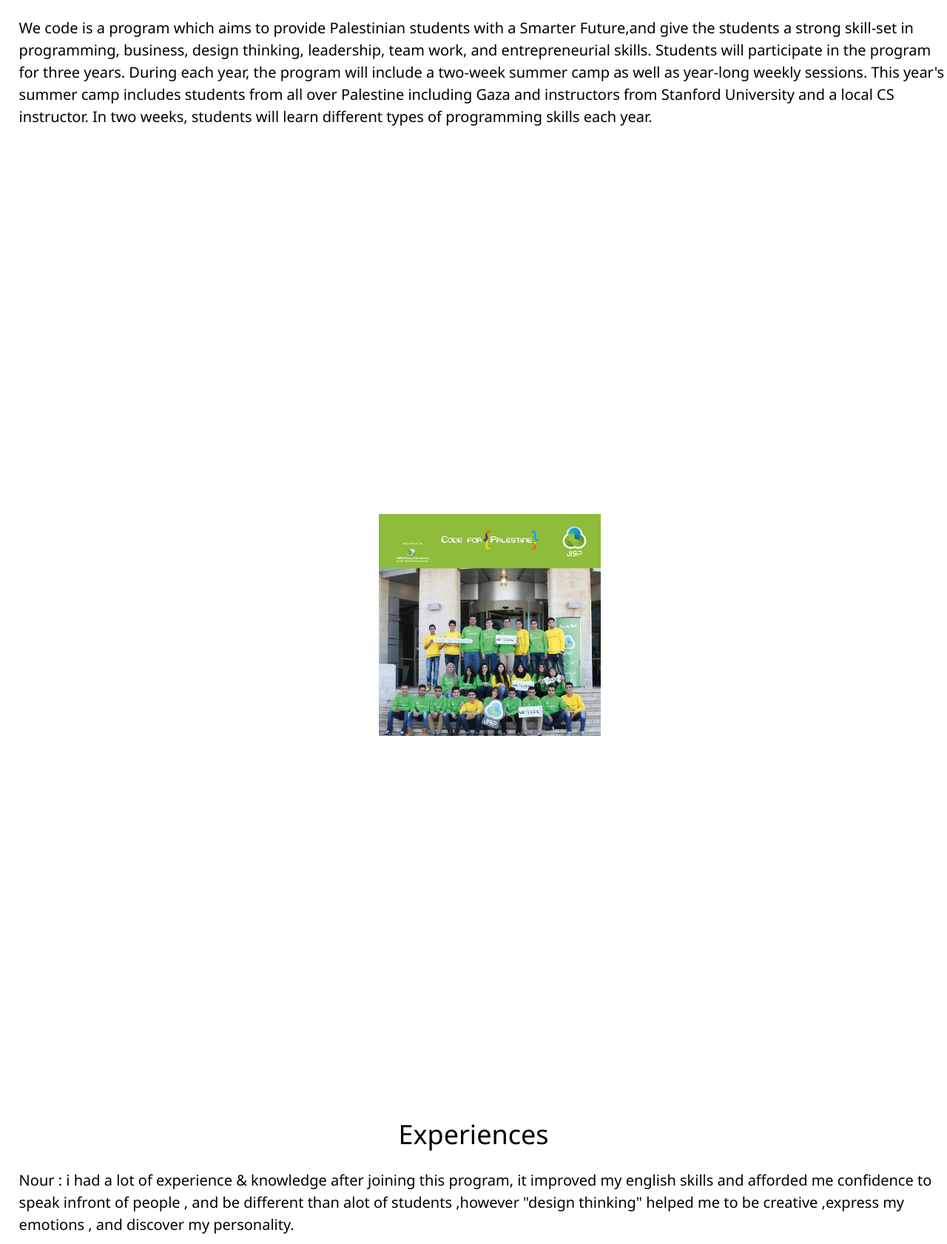
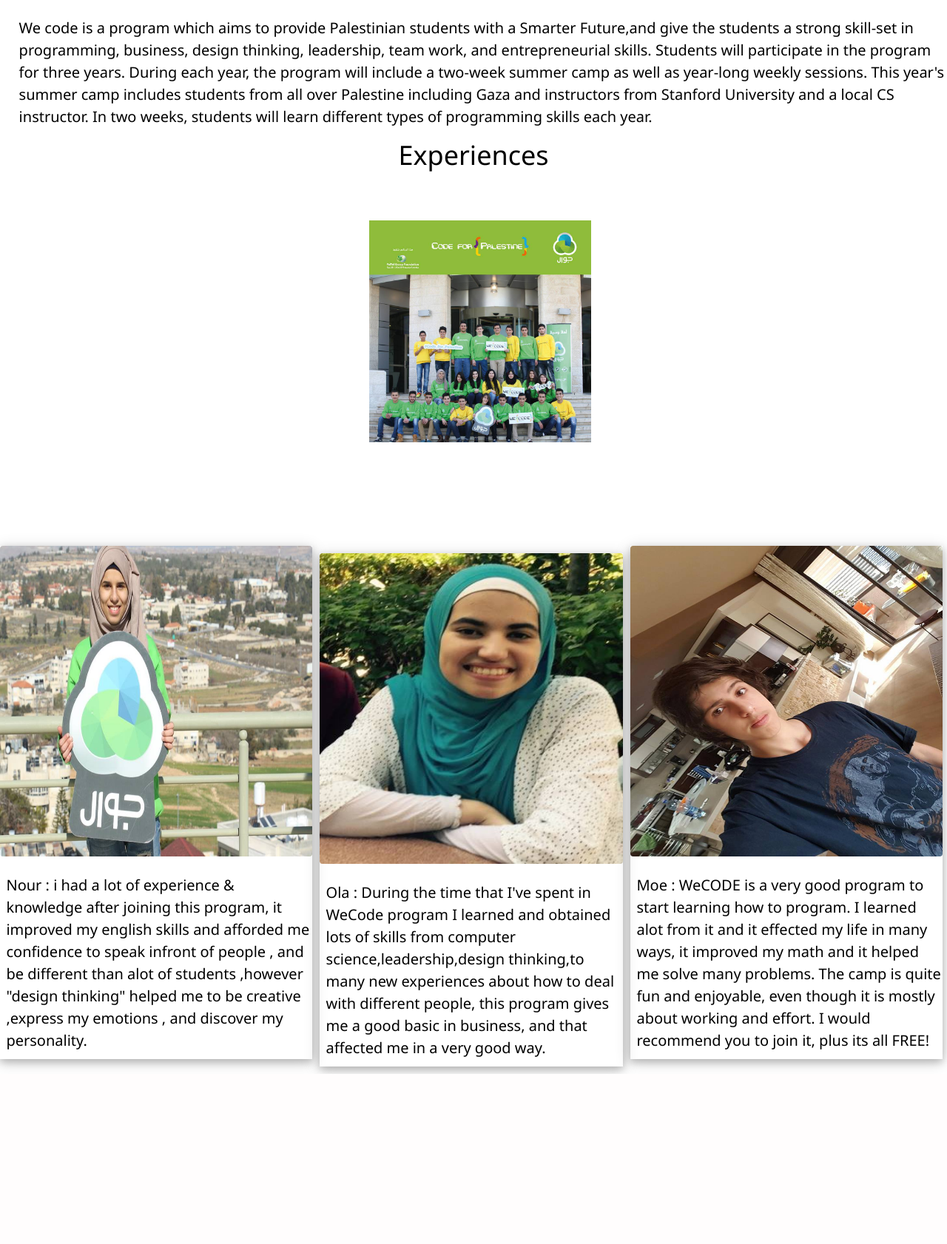
Before and after one commit to MoeAssaf/chillipeppers, a Flask app: page /wecode in a window 1280 px wide. Shown: the part 194-1876 px from the top of the page at 74% size. After the commit the page ends 1646 px from the top, so only its background shows below. Run offline with Flask 2, Linux system fonts and the light colour scheme.

Commit message:
fixedalot of shit

```diff
--- a/app.py
+++ b/app.py
@@ -1,7 +1,7 @@
 from flask import Flask, render_template, request, redirect, url_for, session
 import dataset
 import os
-
+from time import *
 app = Flask(__name__)
 # TODO: connect your database here
 db=dataset.connect("postgres://fbeumtjfoswdzj:77858ede1315dab822e19dad2a8f5979e76c454512737d9598332c145f8ec4ed@ec2-50-19-89-124.compute-1.amazonaws.com:5432/d9kl1is1chajdc")
@@ -50,8 +50,10 @@ def register():
 		lastname = form["Last name"]
 		username = form["User name"]
 		country = form["Country"]
+		gender=form["gender"]
+		personalwebsite= form["personalwebsite"]
 		contactsTable = db["Contacts"]
-		entry = {"email":email, "password":password, "firstname":firstname, "lastname":lastname, "username":username, "country":country}
+		entry = {"email":email, "password":password, "firstname":firstname, "lastname":lastname, "username":username, "country":country,"gender":gender,"personalwebsite":personalwebsite}
 		#students names to check
 		if len(list(contactsTable.find(username = username))) == 0:
 			contactsTable.insert(entry)
@@ -84,7 +86,8 @@ def feed():
 			form = request.form
 			post=form["post"]
 			contactsTable = db["Contacts"]
-			entry={"username":c_user,"post":post}
+			time = strftime("%Y-%m-%d %H:%M:%S",localtime())
+			entry={"username":c_user,"post":post,"time":time}
 			posts=list(feed.all())[::-1]
 
 			print(c_user)
--- a/templates/feed.html
+++ b/templates/feed.html
@@ -30,6 +30,7 @@
 
     <div class="w3-container">
       <p>{{person.post}}</p>
+      <p style="float:bottom;">{{person.time}}</p>
     </div>
 </div>
 <br>
--- a/templates/index.html
+++ b/templates/index.html
@@ -19,7 +19,7 @@
     <a href="/home" class="w3-bar-item w3-button w3-padding-large w3-hover-red">HOME</a>
     <a href="/list" class="w3-bar-item w3-button w3-padding-large w3-hide-small w3-hover-red">LIST</a>
 <!--     <a href="#tour" class="w3-bar-item w3-button w3-padding-large w3-hide-small">TOUR</a> -->
-    <a href="/home" class="w3-bar-item w3-button w3-padding-large w3-hide-small w3-hover-red">FEED</a>
+    <a href="/feed" class="w3-bar-item w3-button w3-padding-large w3-hide-small w3-hover-red">FEED</a>
     <div class="w3-dropdown-hover w3-hide-small">
     	<a href="/wecode">
       <button class="w3-padding-large w3-button w3-hover-red" title="Wecode">WeCODE &#8628;</button>     </a>
--- a/templates/list.html
+++ b/templates/list.html
@@ -11,8 +11,10 @@
 
     <div class="w3-container w3-center">
       <h3>{{person.firstname}} {{person.lastname}}</h3>
-      <img src="../static/images/chilli.png" alt="Avatar" style="width:80%">
-      <h5>{{person.username}}</h5>
+      <img src="../static/images/chilli.png" alt="Avatar" style="width:55%">
+      <br><br>
+      <h5>{{person.country}}</h5>
+      <h5><a href="{{person.personalwebsite}}">Personal website</a></h5>
      </div>
  </div>
 
--- a/templates/wecode.html
+++ b/templates/wecode.html
@@ -1,7 +1,6 @@
 {% extends "index.html" %}
 
 {% block body %}
-
 	<br> <br> <br>
 	<center><h1>General</h1></center>
 	<font size="16">
@@ -9,23 +8,42 @@
 
 	<div style="width:98%;float:right"><h4> We code is a program  which aims to provide Palestinian students with a Smarter Future,and give the students a strong skill-set in programming, business, design thinking, leadership, team work, and entrepreneurial skills. Students will participate in the program for  three years. During each year, the program will include a two-week summer camp as well as year-long weekly sessions.  This year's summer camp includes students from all over Palestine including Gaza and instructors from Stanford University and a local CS instructor. In two weeks, students will learn different types of programming skills each year.   </h4></div>
 	<br> <br> <br>
-<img src="../static/wecode.jpg" style="margin-top:13%;width:300px;height:300px;margin:40%;" class="w3-half"
- class="w3-round" >
 
 	<center><h1>Experiences</h1></center>
+	<img src="../static/wecode.jpg" style="width:300px;height:300px;margin:4% 11% 11% 39%;" class="w3-half"
+	class="w3-round" >
+	<br>
+
+	<br> <br>
+
+
+		<div class="w3-row">
+			<div class="w3-card-4" style="width:33%;float:left;">
+				<img src="../static/nour.jpg"
+				class="w3-round" alt="Norway" style="width:100%;height:420px">
+
 
 				<div style="width:98%;float:right;"><h4> Nour : i had a lot of experience & knowledge after joining this program, it improved my english skills and afforded me confidence to speak infront of people , and be different than alot of students ,however "design thinking" helped me to be creative ,express my emotions , and discover my personality.</h4></div>
-
- 	<div style="width:10%;float:left;padding-left:15px"><img src="../static/nour.jpg""width:300%;float:left;padding-left:15px" class="w3-circle w3-padding-32" ></div>
+			</div>
 
 
 
+			<div class="w3-card-4" style="width:32%;float:left; margin:10px;">
+
+				<img src="../static/ola77.jpg"
+				class="w3-round" alt="Norway" style="height:420px;width:100%;">
 
 
+				<div style="width:98%;float:right;"> <h4> Ola : During the time that I've spent in WeCode program I learned and obtained lots of skills from computer science,leadership,design thinking,to many new experiences about how to deal with different people, this program gives me a good basic in business, and that affected me in a very good way.</h4></div>
+			</div>
 
 
+			<div class="w3-card-4" style="width:33%;float:left;">
+				<img src="../static/Moe.jpg"
+				class="w3-round" alt="Norway" style="width:100%;height:420px">
 
 
-
-
+				<div style="width:98%;float:right;"> <h4> Moe : WeCODE is a very good program to start learning how to program. I learned alot from it and it effected my life in many ways, it improved my math and it helped me solve many problems. The camp is quite fun and enjoyable, even though it is mostly about working and effort. I would recommend you to join it, plus its all FREE!</h4></div>
+			</div>
+		</div>
 {% endblock %}
```
Also changed, not shown: templates/register.html (+13 -1 lines), static/Moe.jpg (added), static/ola77.jpg (added). Lines whose indentation alone changed are shown as unchanged.
